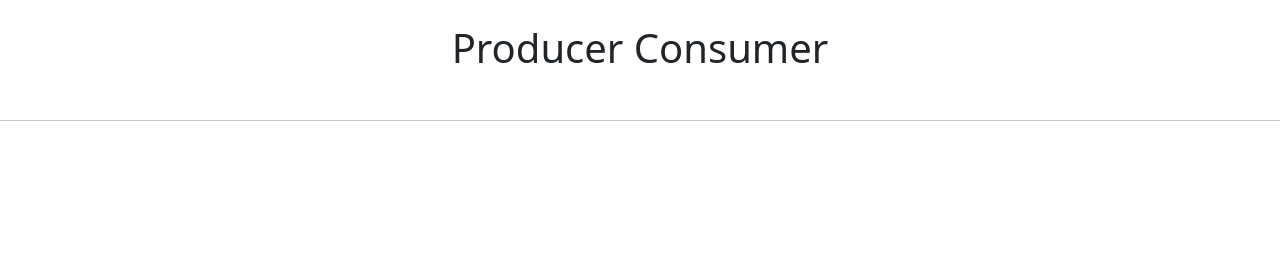
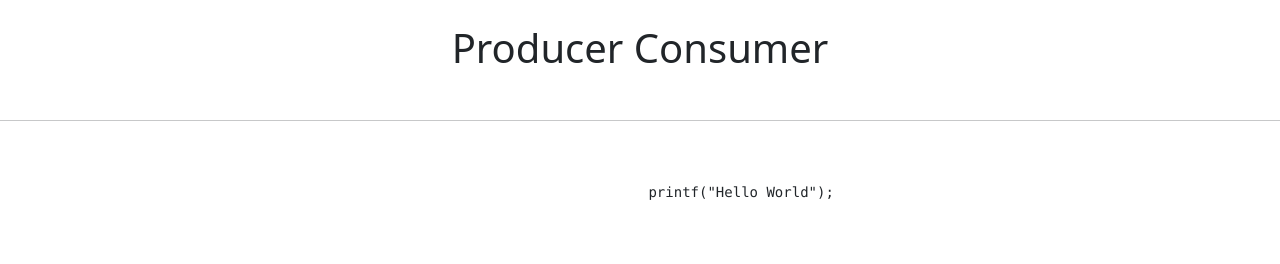
Before and after one commit to Nsuch/compengthings.github.io, a plain HTML site: page producer_consumer.html in a window 1280 px wide. Drawn offline with nearby package versions, Linux system fonts and the light colour scheme.

Commit message:
added a code block

```diff
--- a/producer_consumer.html
+++ b/producer_consumer.html
@@ -18,4 +18,21 @@
     <br>
     <hr>
     <br>
+    <div class="container text-center">
+        <div class="row">
+          <div class="col">
+          </div>
+          <div class="col-7">
+            <div class="box">
+                <pre>
+                    <code>
+                        printf("Hello World");
+                    </code>
+                </pre>
+            </div>
+          </div>
+          <div class="col">
+          </div>
+        </div>
+  </div>
 </body>
```
